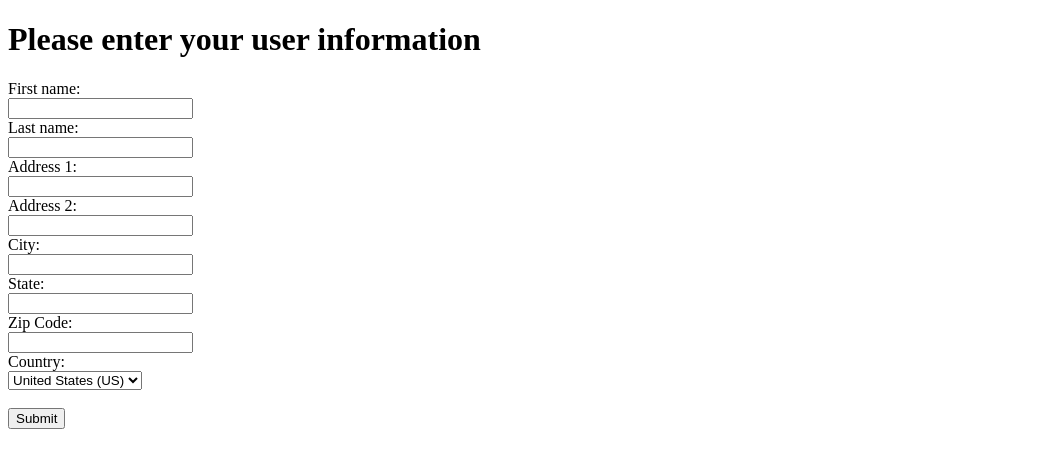
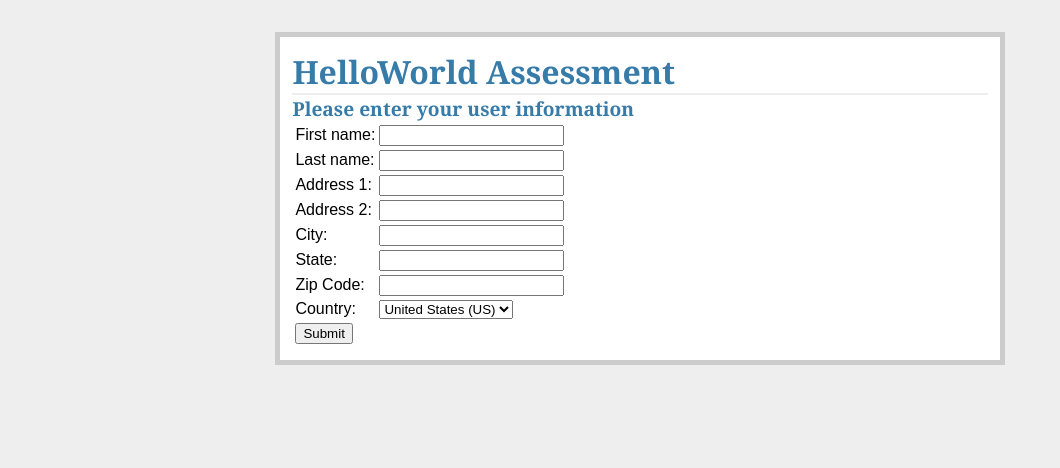
Before and after one commit to yazug/hwsea, a Flask app: page /newuser in a window 1280 px wide. Shown: the top 468 px of the page, without its empty margins (0-1060 px from the left). Run offline with Flask 2, Linux system fonts and the light colour scheme.

Commit message:
Setup a layout template with a css.
- Changed the other two templates to extend the layout.

```diff
--- /dev/null
+++ b/static/style.css
@@ -0,0 +1,18 @@
+body            { font-family: sans-serif; background: #eee; }
+a, h1, h2       { color: #377ba8; }
+h1, h2          { font-family: 'Georgia', serif; margin: 0; }
+h1              { border-bottom: 2px solid #eee; }
+h2              { font-size: 1.2em; }
+
+.page           { margin: 2em auto; width: 55%; max-width: 150em; border: 5px solid #ccc;
+		  padding: 0.8em; background: white; }
+.entries        { list-style: none; margin: 0; padding: 0; }
+.entries li     { margin: 0.8em 1.2em; }
+.entries li h2  { margin-left: -1em; }
+.add-entry      { font-size: 0.9em; border-bottom: 1px solid #ccc; }
+.add-entry dl   { font-weight: bold; }
+.metanav        { text-align: right; font-size: 0.8em; padding: 0.3em;
+		  margin-bottom: 1em; background: #fafafa; }
+.flash          { background: #cee5F5; padding: 0.5em;
+		  border: 1px solid #aacbe2; }
+.error          { background: #f0d6d6; padding: 0.5em; }
--- /dev/null
+++ b/templates/layout.html
@@ -0,0 +1,7 @@
+<!doctype html>
+<title>HelloWorld Software Engineering Assessment</title>
+<link rel=stylesheet type=text/css href="{{ url_for('static', filename='style.css') }}">
+<div class=page>
+	<h1>HelloWorld Assessment</h1>
+	{% block body %}{% endblock %}
+</div>
--- a/templates/newuser.html
+++ b/templates/newuser.html
@@ -1,38 +1,43 @@
-<!DOCTYPE html>
-<html lang="en">
-	<head>
-		    <title>New Users</title>
-	</head>
-	<body>
-		<h1>Please enter your user information</h1>
-		<form method="POST">
-			First name:<br>
-			<input type="text" name="firstname" value="">
-			<br>
-			Last name:<br>
-			<input type="text" name="lastname" value="">
-			<br>
-			Address 1:<br>
-			<input type="text" name="address1" value="">
-			<br>
-			Address 2:<br>
-			<input type="text" name="address2" value="">
-			<br>
-			City:<br>
-			<input type="text" name="city" value="">
-			<br>
-			State:<br>
-			<input type="text" name="state" value="">
-			<br>
-			Zip Code:<br>
-			<input type="text" name="zip_code" value="">
-			<br>
-			Country:<br>
-			<select name="country">
-				<option value="US">United States (US)</option>
-			</select>
-			<br><br>
-			<input type="submit" value="Submit">
-		</form>
-	</body>
-</html>
+{% extends "layout.html" %}
+{% block body %}
+	<h2>Please enter your user information</h2>
+	<form action="{{ url_for('newUser') }}" method="POST">
+		<table>
+			<tr>
+				<td>First name:</td>
+				<td><input type="text" name="first_name" value=""></td>
+			</tr>
+			<tr>
+				<td>Last name:</td>
+				<td><input type="text" name="last_name" value=""></td>
+			</tr>
+			<tr>
+				<td>Address 1:</td>
+				<td><input type="text" name="address1" value=""></td>
+			</tr>
+			<tr>
+				<td>Address 2:</td>
+				<td><input type="text" name="address2" value=""></td>
+			</tr>
+			<tr>
+				<td>City:</td>
+				<td><input type="text" name="city" value=""></td>
+			</tr>
+			<tr>
+				<td>State:</td>
+				<td><input type="text" name="state" value=""></td>
+			</tr>
+			<tr>
+				<td>Zip Code:<br></td>
+				<td><input type="text" name="zip_code" value=""></td>
+			</tr>
+			<tr>
+				<td>Country:</td>
+				<td><select name="country">
+					<option value="US">United States (US)</option>
+				</select></td>
+			</tr>
+			<tr><td><input type="submit" value="Submit"></td></tr>
+		</table>
+	</form>
+{% endblock %}
```
Also changed, not shown: templates/admin.html (+4 -9 lines).
